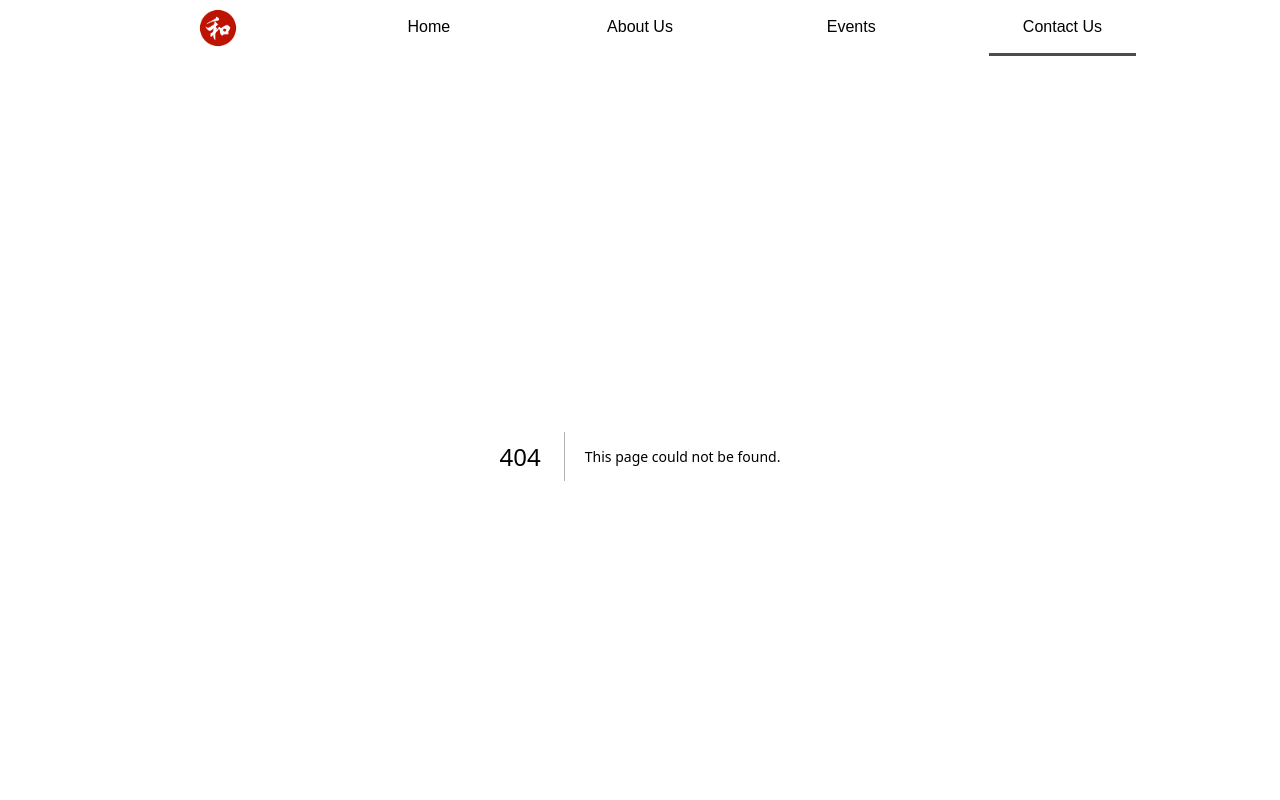
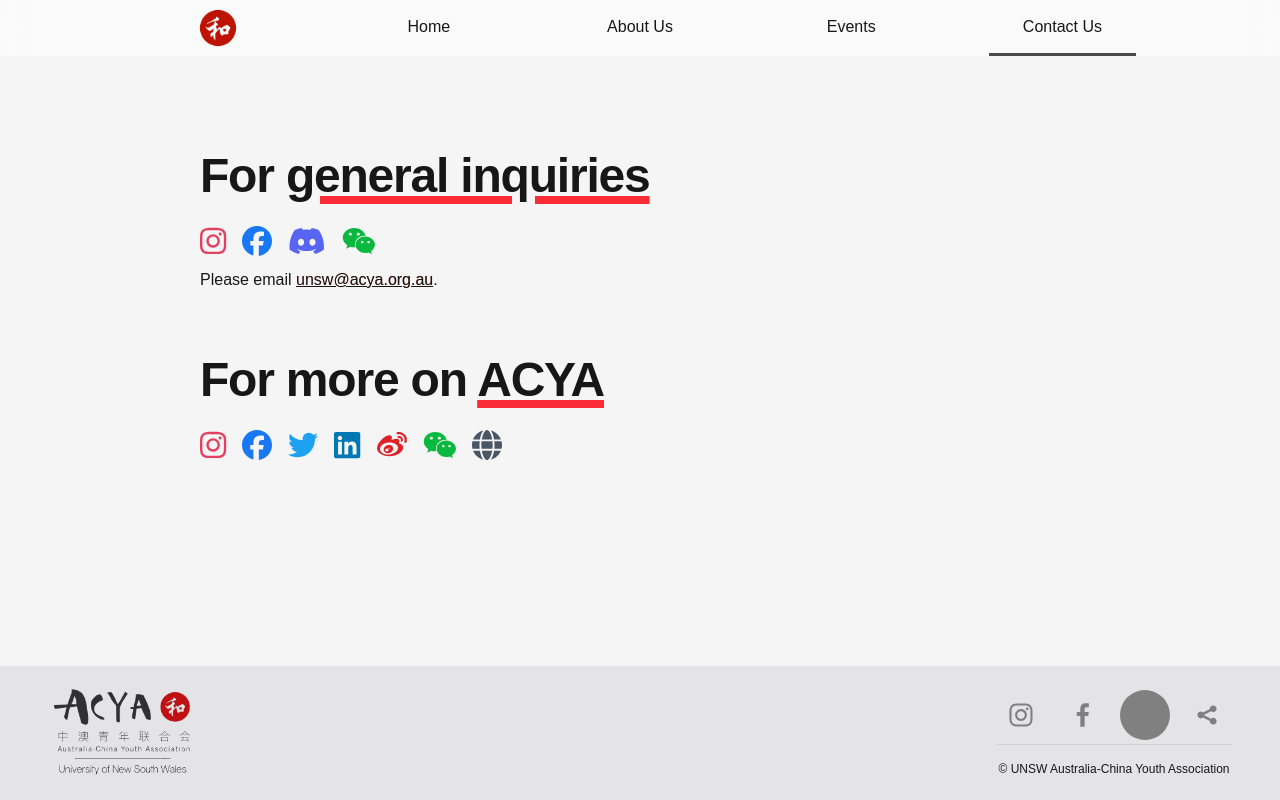
Before and after one commit to ACYAUNSW/acyaunsw, a Next.js app: page /contact-us in a window 1280 px wide. Before the commit this address had no page. Shown: the top 800 px of the page. Built offline with nearby package versions, Linux system fonts and the light colour scheme.

Commit message:
Added contact-us page

```diff
--- a/package.json
+++ b/package.json
@@ -9,6 +9,10 @@
     "lint": "next lint"
   },
   "dependencies": {
+    "@fortawesome/fontawesome-svg-core": "^6.7.2",
+    "@fortawesome/free-brands-svg-icons": "^6.7.2",
+    "@fortawesome/free-solid-svg-icons": "^6.7.2",
+    "@fortawesome/react-fontawesome": "^0.2.2",
     "next": "15.3.3",
     "react": "^19.0.0",
     "react-dom": "^19.0.0",
--- a/src/app/components/footer.tsx
+++ b/src/app/components/footer.tsx
@@ -11,10 +11,10 @@
       </div>
       <div className="flex flex-col space-y-4 items-center">
         <div className="flex pb-1 gap-3 border-b border-zinc-300">
-          <SocialIcon url="https://www.instagram.com/acyaunsw/" bgColor="transparent" fgColor="Salmon" className="hover:brightness-90 transition"/>
-          <SocialIcon url="https://www.facebook.com/acyaunsw/" bgColor="transparent" fgColor="CornflowerBlue" className="hover:brightness-90 transition"/>
-          <SocialIcon url="https://discord.gg/2XASXHcn8a" bgColor="transparent" fgColor="RoyalBlue" className="hover:brightness-90 transition"/>
-          <SocialIcon url="wechat" bgColor="transparent" fgColor="LimeGreen" className="hover:brightness-90 transition"/>
+          <SocialIcon url="https://www.instagram.com/acyaunsw/" bgColor="transparent" fgColor="gray" className="hover:brightness-90 transition"/>
+          <SocialIcon url="https://www.facebook.com/acyaunsw/" bgColor="transparent" fgColor="gray" className="hover:brightness-90 transition"/>
+          <SocialIcon url="https://discord.gg/2XASXHcn8a" bgColor="transparent" fgColor="gray" className="hover:brightness-90 transition"/>
+          <SocialIcon url="wechat" bgColor="transparent" fgColor="gray" className="hover:brightness-90 transition"/>
         </div>
         <span className="text-xs">&copy; UNSW Australia-China Youth Association </span>
       </div>
--- a/src/app/components/header.tsx
+++ b/src/app/components/header.tsx
@@ -8,7 +8,7 @@
 export default function Header({ text, important }: HeaderProps) {
   return (
     <>
-      <header className="mb-4 text-4xl font-extrabold leading-none tracking-tight md:text-5xl lg:text-6xl">
+      <header className="mb-6 text-4xl font-extrabold leading-none tracking-tight md:text-5xl lg:text-5xl">
         {text}{' '}
         <span className="underline underline-offset-4 decoration-8 decoration-red-500">
           {important}
--- /dev/null
+++ b/src/app/contact-us/page.tsx
@@ -0,0 +1,72 @@
+'use client';
+
+import Header from "../components/header";
+
+import { FontAwesomeIcon } from "@fortawesome/react-fontawesome";
+import {
+  faInstagram,
+  faFacebook,
+  faDiscord,
+  faTwitter,
+  faLinkedin,
+  faWeibo,
+  faWeixin
+} from '@fortawesome/free-brands-svg-icons';
+
+import { faGlobe } from "@fortawesome/free-solid-svg-icons";
+
+
+export default function Home() {
+  return (
+    <>
+      <div className="mx-50 my-24 space-y-16">
+        {/* <Header text="How to" important="contact us" /> */}
+        <Header text="For" important="general inquiries" />
+        <div className="flex-col space-y-2">
+          <div className="flex space-x-4 text-3xl">
+            <a href="https://www.instagram.com/acyaunsw/" className="hover:brightness-90 transition text-[#E4405F]" aria-label="Instagram">
+              <FontAwesomeIcon icon={faInstagram} />
+            </a>
+            <a href="https://www.facebook.com/acyaunsw/" className="hover:brightness-90 transition text-[#1877F2]" aria-label="Facebook">
+              <FontAwesomeIcon icon={faFacebook} />
+            </a>
+            <a href="https://discord.gg/2XASXHcn8a" className="hover:brightness-90 transition text-[#5865F2]" aria-label="Twitter">
+              <FontAwesomeIcon icon={faDiscord} />
+            </a>
+            <a href="" className="hover:brightness-90 transition text-[#09B83E]" aria-label="WeChat">
+              <FontAwesomeIcon icon={faWeixin} />
+            </a>
+          </div>
+          Please email <a href="mailto:unsw@acya.org.au" className="underline hover:decoration-acya bg-gradient-to-bl from-acya to-red-200/90 bg-clip-text hover:text-transparent">unsw@acya.org.au</a>.
+        </div>
+
+        <Header text="For more on" important="ACYA" />
+        <div className="flex-col space-x-4 justify-center text-3xl">
+          <a href="https://www.instagram.com/acya_national/" className="hover:brightness-90 transition text-[#E4405F]" aria-label="Instagram">
+            <FontAwesomeIcon icon={faInstagram} />
+          </a>
+          <a href="https://www.facebook.com/australiachinayouthassociation" className="hover:brightness-90 transition text-[#1877F2]" aria-label="Facebook">
+            <FontAwesomeIcon icon={faFacebook} />
+          </a>
+          <a href="https://twitter.com/a_cya" className="hover:brightness-90 transition text-[#1DA1F2]" aria-label="Twitter">
+            <FontAwesomeIcon icon={faTwitter} />
+          </a>
+          <a href="https://www.linkedin.com/company/australia-china-youth-association/" className="hover:brightness-90 transition text-[#0077B5]" aria-label="LinkedIn">
+            <FontAwesomeIcon icon={faLinkedin} />
+          </a>
+          <a href="https://weibo.com/acya" className="hover:brightness-90 transition text-[#DF2029]" aria-label="Weibo">
+            <FontAwesomeIcon icon={faWeibo} />
+          </a>
+          <a href="https://www.acya.org.au/" className="hover:brightness-90 transition text-[#09B83E]" aria-label="WeChat">
+            <FontAwesomeIcon icon={faWeixin} />
+          </a>
+          <a href="https://www.acya.org.au" className="hover:brightness-90 transition text-gray-600" aria-label="Website">
+            <FontAwesomeIcon icon={faGlobe} />
+          </a>
+        </div>
+      </div>
+    </>
+
+
+  );
+}
```
Also changed, not shown: 1 other file (tests, documents, lock files or other folders).
